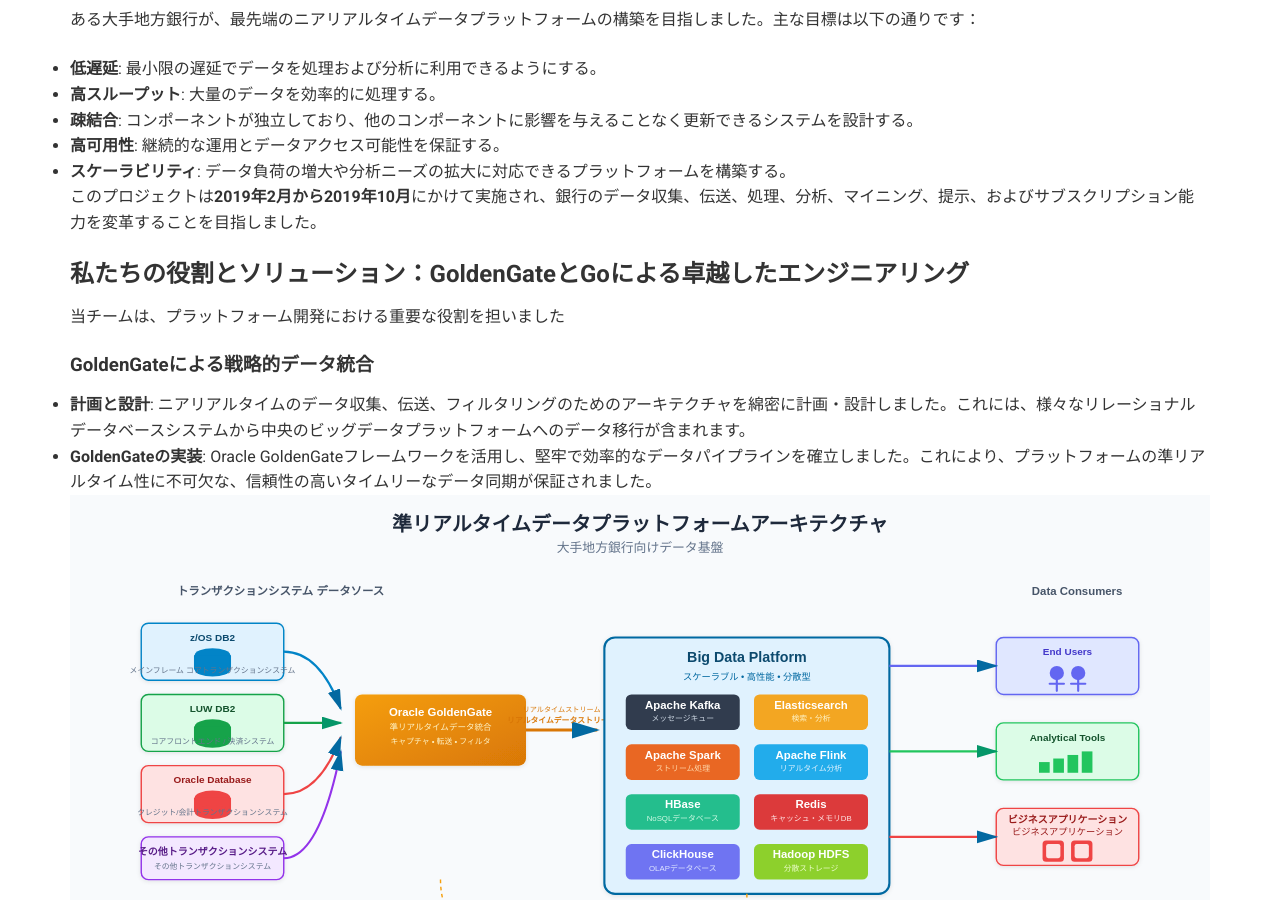
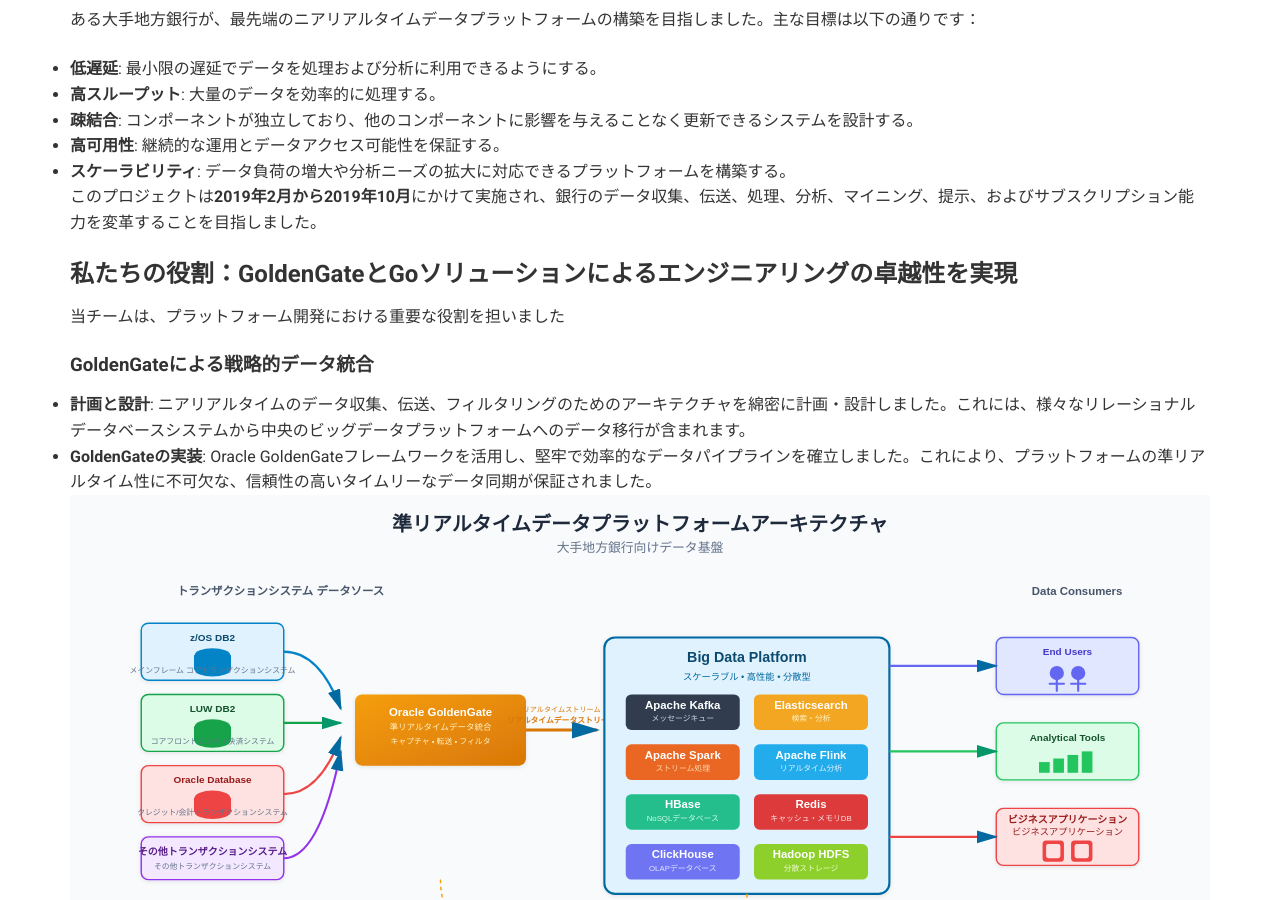
Before and after one commit to goodwaysIT/ja, a Jekyll site: the page built from _projects/near-real-time-data-platform-development.md, in a window 1280 px wide and 900 px high, scrolled down 478 px. Built offline with Jekyll 4.4.1, drawn with Linux system fonts in a browser that asks for light colours.

Commit message:
Update near-real-time-data-platform-development.md

```diff
--- a/_projects/near-real-time-data-platform-development.md
+++ b/_projects/near-real-time-data-platform-development.md
@@ -22,7 +22,7 @@ tags: ["ニアリアルタイムデータ", "データプラットフォーム",
 
 このプロジェクトは**2019年2月から2019年10月**にかけて実施され、銀行のデータ収集、伝送、処理、分析、マイニング、提示、およびサブスクリプション能力を変革することを目指しました。
 
-## 私たちの役割とソリューション：GoldenGateとGoによる卓越したエンジニアリング
+## 私たちの役割：GoldenGateとGoソリューションによるエンジニアリングの卓越性を実現
 
 当チームは、プラットフォーム開発における重要な役割を担いました
 
```
